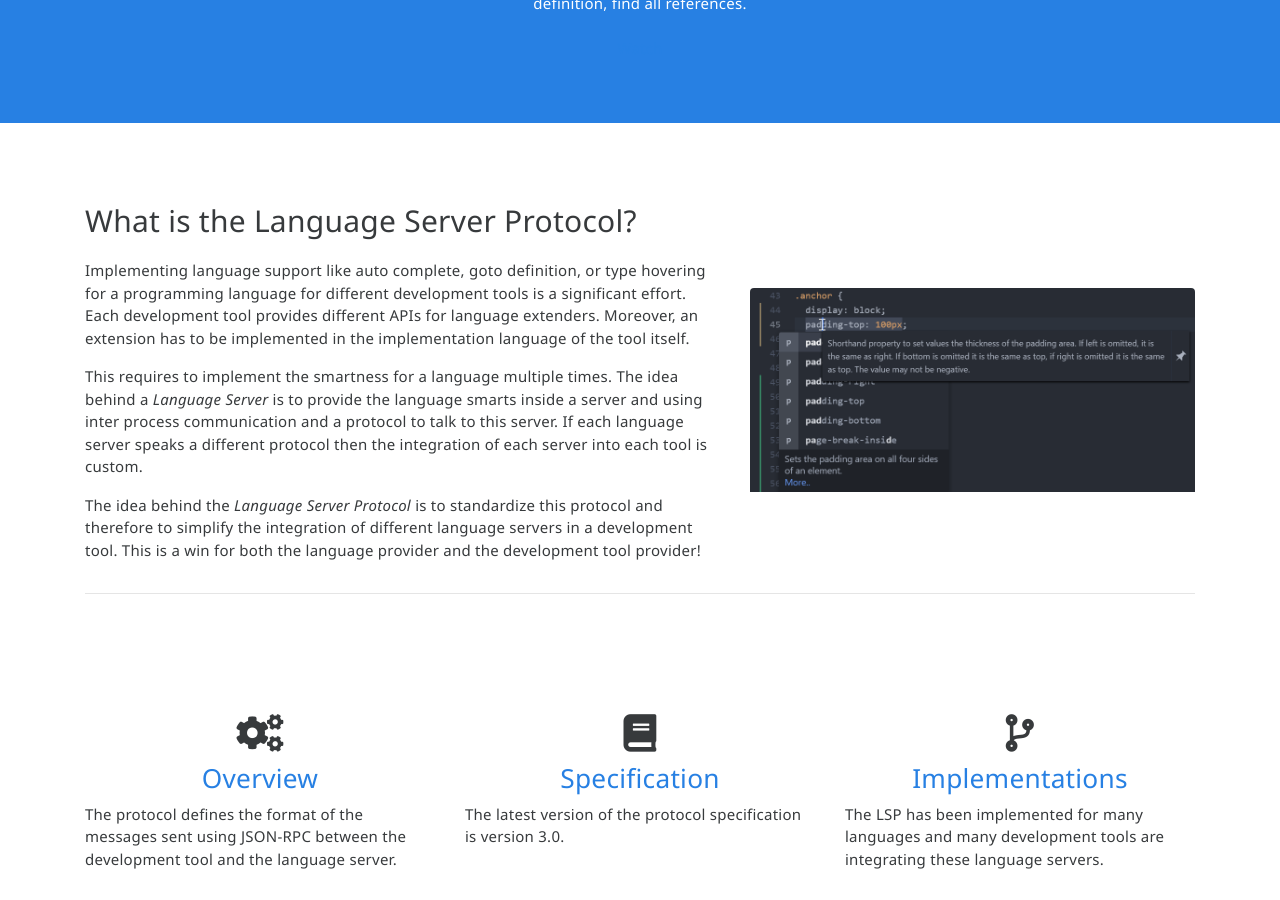
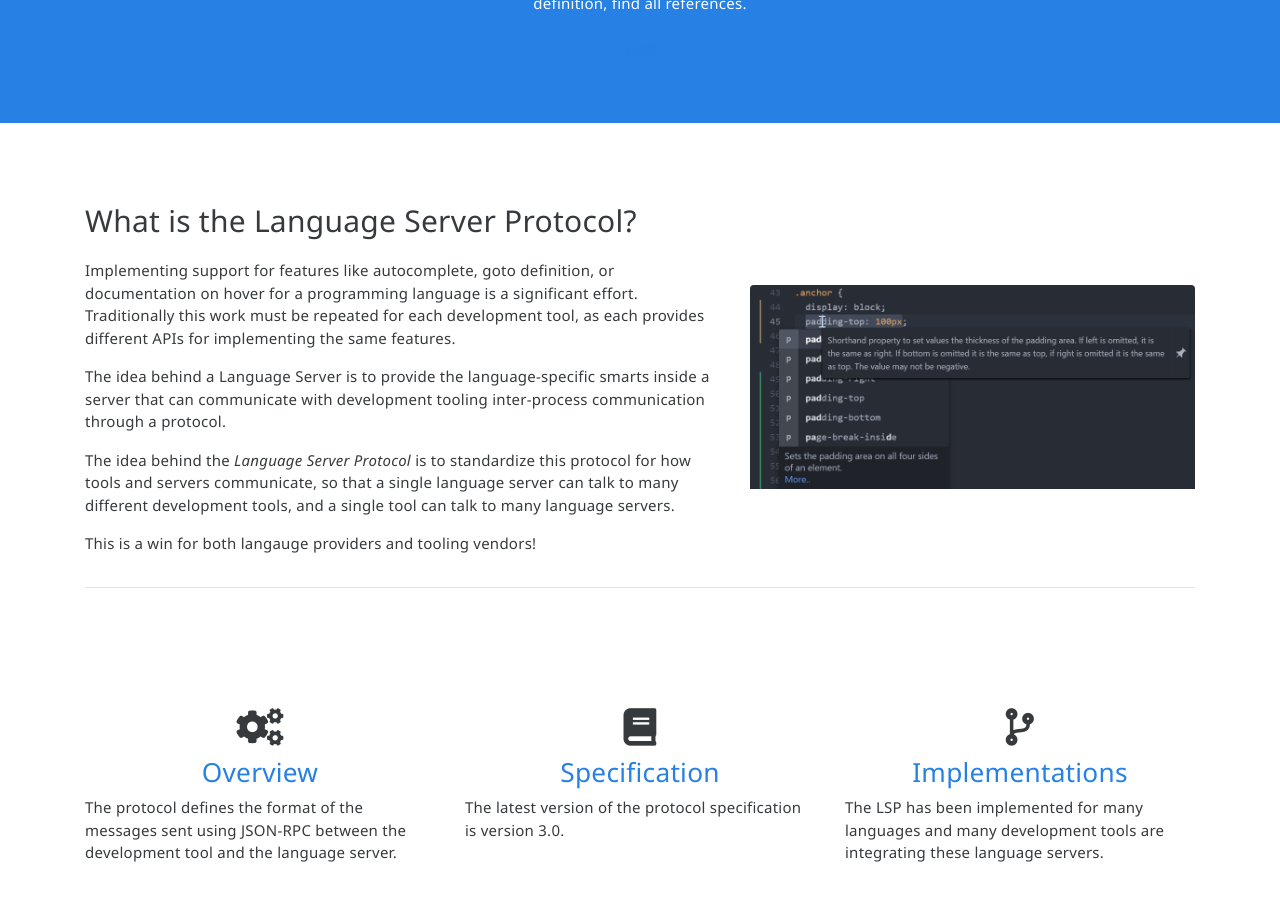
Before and after one commit to microsoft/language-server-protocol, a Jekyll site: the page built from index.html, in a window 1280 px wide and 900 px high, scrolled down 386 px. Built offline with Jekyll 4.4.1, drawn with Linux system fonts in a browser that asks for light colours; nearby versions of some CDN libraries.

Commit message:
Tweak wording of LSP

```diff
--- a/index.html
+++ b/index.html
@@ -28,10 +28,10 @@ layout: default
         <div class="col-lg-7">
             <h2 class="header-light regular-pad">What is the Language Server Protocol?</h2>
 
-            <p>Implementing language support like auto complete, goto definition, or type hovering for a programming language for different development tools is a significant effort. Each development tool provides different APIs for language extenders. Moreover, an extension has to be implemented in the implementation language of the tool itself.</p>
-            <p>This requires to implement the smartness for a language multiple times. The idea behind a <i>Language Server</i> is to provide the language smarts inside a server and using inter process communication and a protocol to talk to this server. If each language server speaks a different protocol then the  integration of each server into each tool is custom.</p>
-            <p>The idea behind the <i>Language Server Protocol</i> is to standardize this protocol and therefore to simplify the integration of different language servers in a development tool. This is a win for both the language provider and the development tool provider!</p>
-
+            <p>Implementing support for features like autocomplete, goto definition, or documentation on hover for a programming language is a significant effort. Traditionally this work must be repeated for each development tool, as each provides different APIs for implementing the same features.</p>
+            <p>The idea behind a Language Server is to provide the language-specific smarts inside a server that can communicate with development tooling inter-process communication through a protocol.</p>
+            <p>The idea behind the <i>Language Server Protocol</i> is to standardize this protocol for how tools and servers communicate, so that a single language server can talk to many different development tools, and a single tool can talk to many language servers.</p>
+            <p>This is a win for both langauge providers and tooling vendors!</p>
         </div>
         <div class="col-lg-5">
             <div id="carouselOne" class="carousel slide" data-ride="carousel">
```
Also changed, not shown: overview.md (+5 -3 lines).
